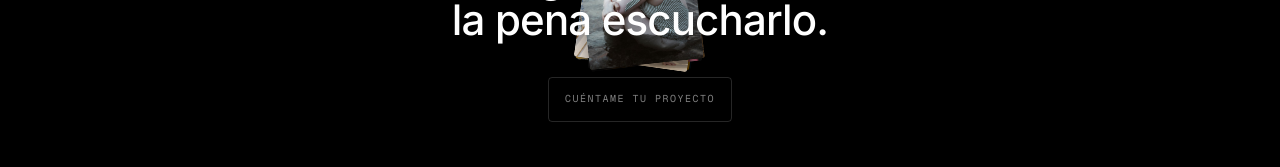
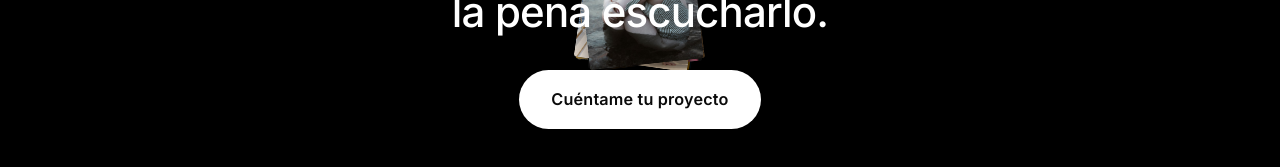
Before and after one commit to fotorafacastano-web/taller-fotografia, a React (Vite) app: page / in a window 1280 px wide. Shown: the part 2033-2200 px from the top of the page. Built offline with nearby package versions, Linux system fonts and the light colour scheme.

Commit message:
Revierte el CTA de Manifesto al estilo de pastilla blanca original
Co-Authored-By: Claude Sonnet 4.6 <noreply@anthropic.com>

```diff
--- a/src/ManifestoSection.css
+++ b/src/ManifestoSection.css
@@ -74,21 +74,20 @@
 }
 
 .mf-cta {
-  display: inline-block;
-  font-family: 'Geist Mono', monospace;
-  font-size: 10px;
-  letter-spacing: 0.15em;
-  text-transform: uppercase;
-  color: #ffffff;
+  display: inline-flex;
+  align-items: center;
+  justify-content: center;
+  padding: 0.9rem 1.8rem;
+  border-radius: 999px;
+  background: #ffffff;
+  color: #0a0a0a;
+  font-family: "Inter", sans-serif;
+  font-size: 0.9rem;
+  font-weight: 600;
   text-decoration: none;
-  background: transparent;
-  border: 0.5px solid rgba(255,255,255,0.3);
-  padding: 8px 16px;
-  border-radius: 4px;
-  opacity: 0.5;
-  transition: opacity 0.3s;
+  transition: transform 0.3s ease;
 }
-.mf-cta:hover { opacity: 1; }
+.mf-cta:hover { transform: scale(1.05); }
 
 @media (max-width: 768px) {
   .mf-section { padding: 4rem 1rem; }
```
